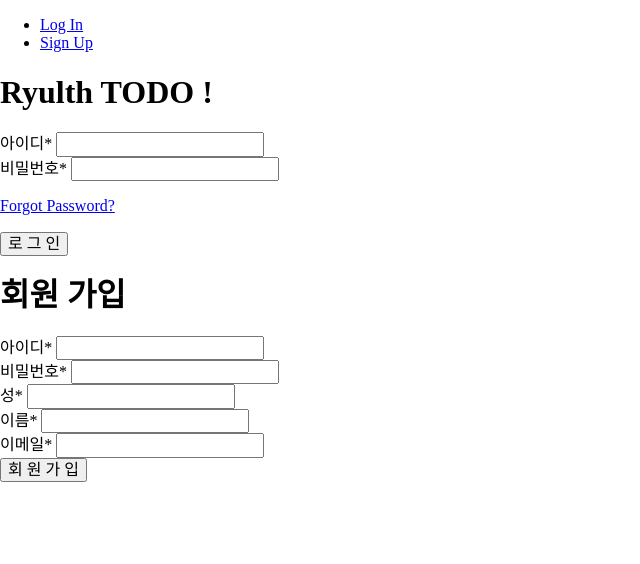
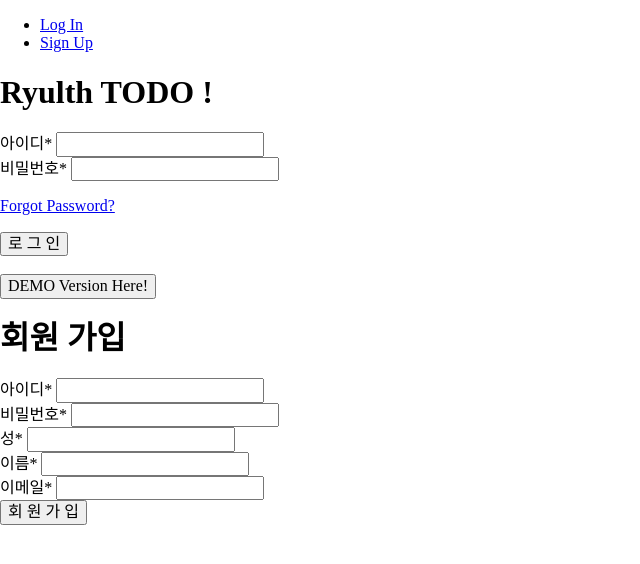
Before and after one commit to Ryulth/todo_list, a Django app: page /signin/ in a window 1280 px wide. Shown: the top 564 px of the page, without its empty margins (0-640 px from the left). Run offline with Django 3.2, Linux system fonts and the light colour scheme; some libraries are stand-ins or nearby versions.

Commit message:
demo version add template

```diff
--- a/todo/templates/todo/login.html
+++ b/todo/templates/todo/login.html
@@ -49,7 +49,12 @@
               <button type="submit" class="button button-block"/>로 그 인</button>
 
               </form>
-
+              <br>
+            <form action="{% url 'signin' %}" method="post">{% csrf_token %}
+                <input type="hidden" name="username" id="username" value="demo">
+                <input type="hidden" name="password" id="password" value="demo">
+              <button type="submit"   class="button button-block">DEMO Version Here!</button>
+            </form>
             </div>
 
         <div id="signup">
@@ -104,6 +109,7 @@
   <script src='http://cdnjs.cloudflare.com/ajax/libs/jquery/2.1.3/jquery.min.js'></script>
 
     <script  src="{% static 'js/login.js' %}"></script>
+
 </body>
 
 </html>
```
Also changed, not shown: README.md (added).
